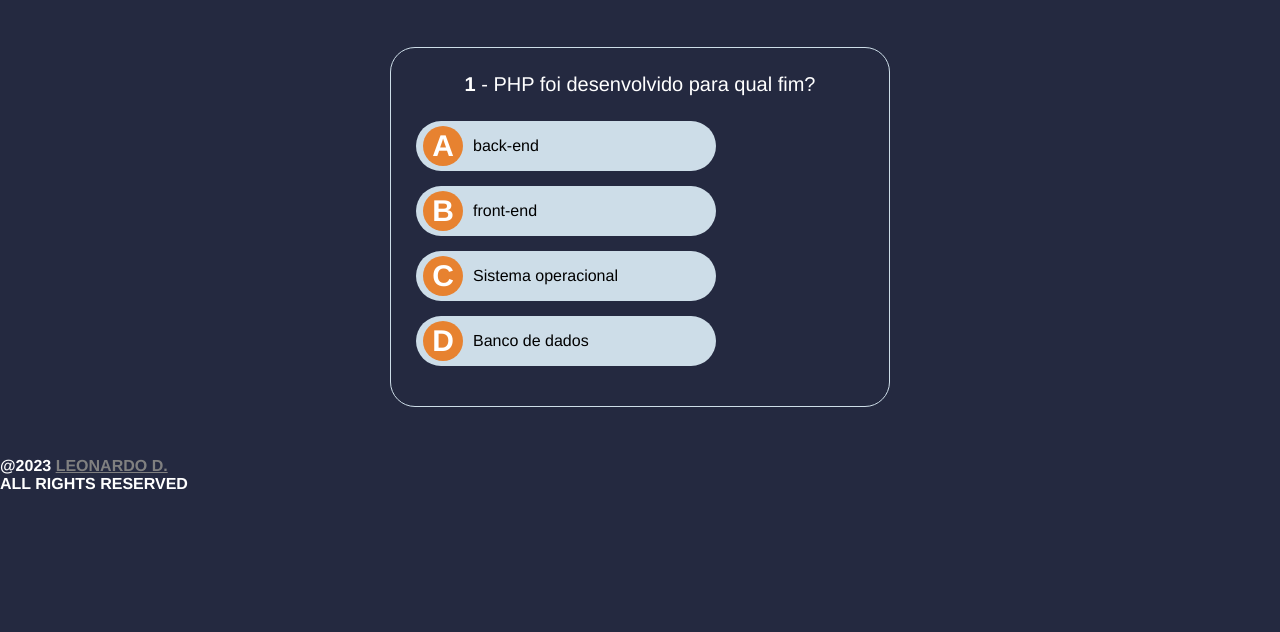
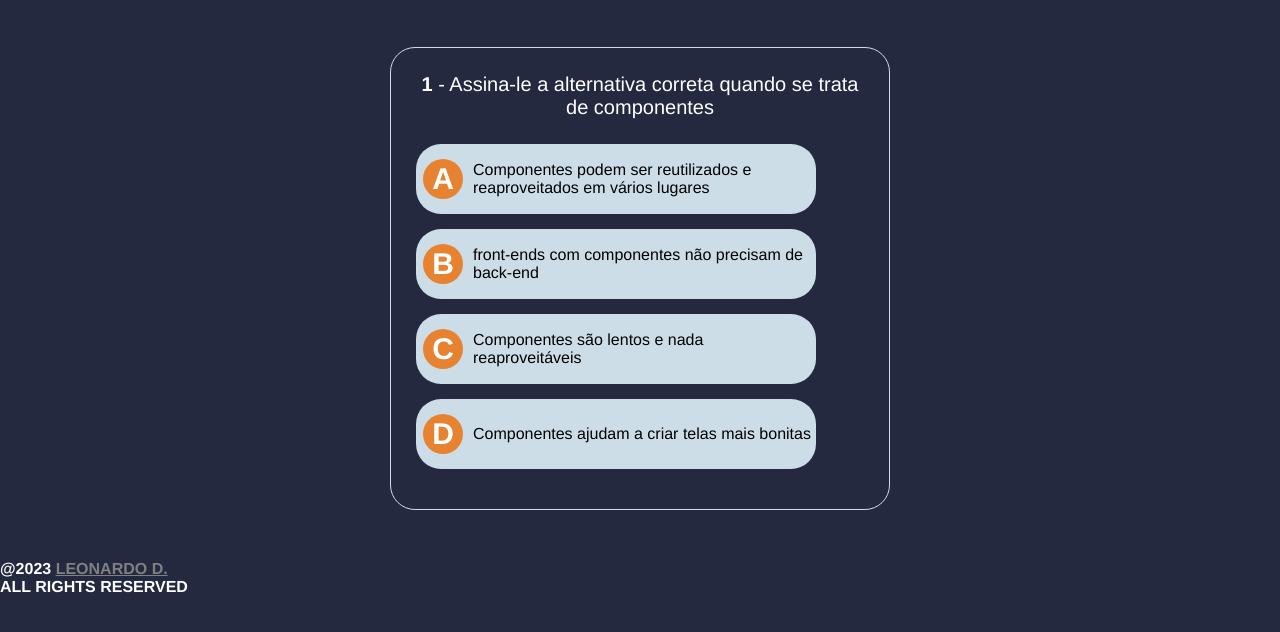
Before and after one commit to ek1l/quizz, a plain HTML site: page index.html in a window 1280 px wide. Shown: the part 120-752 px from the top of the page. Drawn offline with Linux system fonts and the light colour scheme.

Commit message:
adicionando mais perguntas

```diff
--- a/css/style.css
+++ b/css/style.css
@@ -99,8 +99,8 @@
     display: flex;
     align-items: center;
     margin: 15px 0;
-    width: 300px;
-    height: 50px;
+    width: 400px;
+    height: 70px;
     border-radius: 25px;
     background-color: #CDDDE8;
     border: 2px solid transparent;
--- a/js/script.js
+++ b/js/script.js
@@ -10,22 +10,22 @@
  // Perguntas
  const questions = [
    {
-     "question": "PHP foi desenvolvido para qual fim?",
+     "question": "Assina-le a alternativa correta quando se trata de componentes",
      "answers": [
        {
-         "answer": "back-end",
+         "answer": "Componentes podem ser reutilizados e reaproveitados em vários lugares",
          "correct": true
        },
        {
-         "answer": "front-end",
+         "answer": "front-ends com componentes não precisam de back-end",
          "correct": false
        },
        {
-         "answer": "Sistema operacional",
+         "answer": "Componentes são lentos e nada reaproveitáveis",
          "correct": false
        },
        {
-         "answer": "Banco de dados",
+         "answer": "Componentes ajudam a criar telas mais bonitas",
          "correct": false
        },
      ]
@@ -52,22 +52,22 @@
      ]
    },
    {
-     "question": "Qual o seletor de id no CSS?",
+     "question": "O que é a propriedade @input do Angular ?",
      "answers": [
        {
-         "answer": "#",
+         "answer": "É uma maneira de compartilhar dados do componente filho para o pai",
+         "correct": false
+       },
+       {
+         "answer": "É uma maneira de inserir dados do componente filho para o pai",
+         "correct": false
+       },
+       {
+         "answer": "É uma maneira de compartilhar dados do componente pai para o filho.",
          "correct": true
        },
        {
-         "answer": ".",
-         "correct": false
-       },
-       {
-         "answer": "@",
-         "correct": false
-       },
-       {
-         "answer": "/",
+         "answer": "É uma maneira de criar dados do componente pai para o filho",
          "correct": false
        },
      ]
@@ -163,6 +163,133 @@
       {
         "answer": "object.freeze()",
         "correct": true
+      },
+    ]
+  },
+
+   {
+    "question": `Quais são os eixos possíveis ao utilizar a propriedade flex-direction?`,
+    "answers": [
+      {
+        "answer": "Apenas row",
+        "correct": false
+      },
+      {
+        "answer": "Column e row",
+        "correct": true
+      },
+      {
+        "answer": "Não é possível modificar o eixo principal de um flex container",
+        "correct": false
+      },
+      {
+        "answer": "column e wrap",
+        "correct": false
+      },
+    ]
+  },
+
+     {
+    "question": `Qual o efeito de aplicar a seguinte propriedade e valor:  display: flex ?`,
+    "answers": [
+      {
+        "answer": "Definir crescimento de um container",
+        "correct": false
+      },
+      {
+        "answer": "Definir o eixo inicial do container",
+        "correct": false
+      },
+      {
+        "answer": "Inicializar a quebra de linha do container",
+        "correct": false
+      },
+      {
+        "answer": "Inicializar o flex container, principal elemento que irá possuir flex itens",
+        "correct": true
+      },
+    ]
+  },
+
+      {
+    "question": `Qual a propriedade que possibilita fazer o alinhamento individual de um flex item em relação ao eixo do flex container?`,
+    "answers": [
+      {
+        "answer": "align-content",
+        "correct": false
+      },
+      {
+        "answer": "align-self",
+        "correct": true
+      },
+      {
+        "answer": "justify-content",
+        "correct": false
+      },
+      {
+        "answer": "align-items",
+        "correct": false
+      },
+    ]
+  },
+
+  {
+    "question": `Qual é o valor que colocamos na propriedade margin para nos ajudar a alinhar elementos horizontalmente?`,
+    "answers": [
+      {
+        "answer": "center",
+        "correct": false
+      },
+      {
+        "answer": "Nenhuma das alternativas",
+        "correct": false
+      },
+      {
+        "answer": "100%",
+        "correct": false
+      },
+      {
+        "answer": "auto",
+        "correct": true
+      },
+    ]
+  },
+
+
+
+
+  {
+    "question": `Dado o código abaixo:
+    <html>
+      <head>
+        <title>Documento</title>
+      </head>
+      <body>
+        <h1>Título principal</h1>
+
+        <section id="sobre" class="full-screen">
+          <p>Texto de apresentação</p>
+        </section>
+      </body>
+    </html>
+
+    Como poderia ser selecionado o elemento <h1>Título principal</h1>?\n`,
+    "answers": [
+      {
+        "answer": "document.getElementById(‘h1’)",
+        "correct": false
+      },
+      {
+        "answer": "document.getElementsByTagName(‘h1’)[0]",
+        "correct": true
+      },
+      {
+        "answer": "document.getElementsByClassName(‘h1’)[0]",
+        "correct": false
+      },
+      {
+        "answer": "document.getElementsByTagName(‘h1’)",
+        "correct": false
       },
     ]
   },
```
